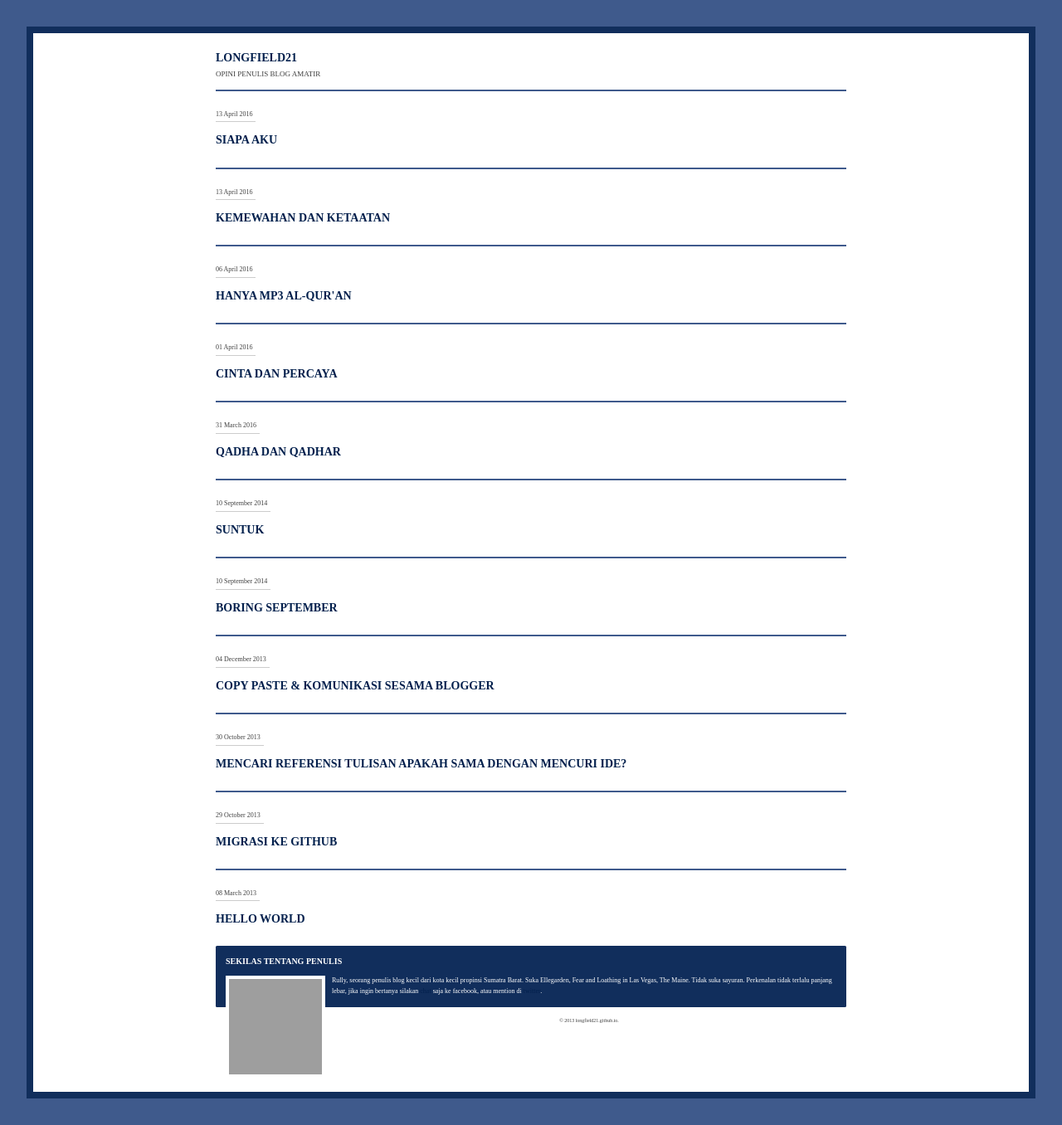
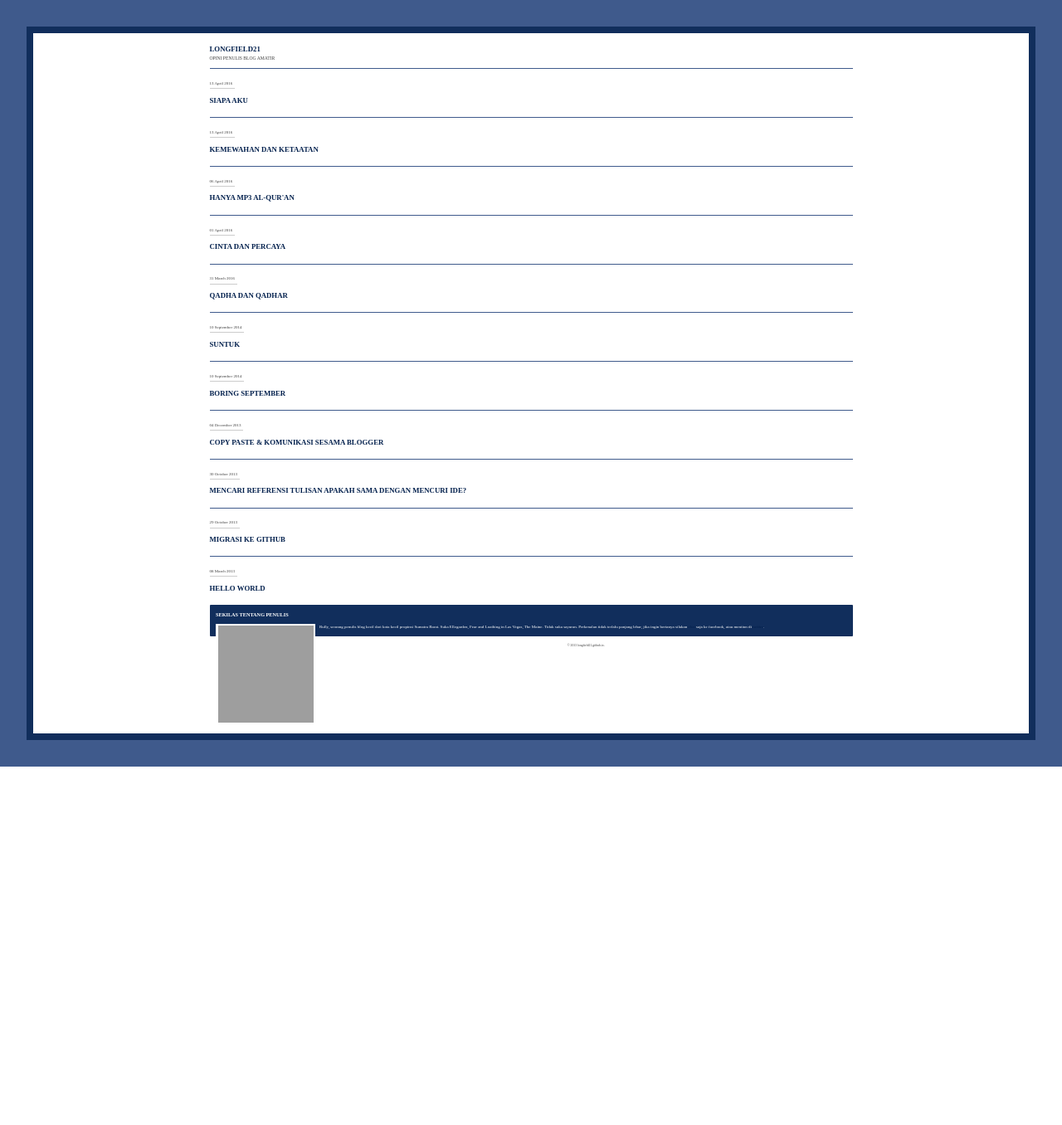
Before and after one commit to longfield21/longfield21.github.com, a Jekyll site: the page built from index.html, in a window 1280 px wide. Shown: the whole page at 83% size. Built offline with Jekyll 4.4.1, drawn with Linux system fonts in a browser that asks for light colours; some web fonts are replaced; Markdown is read by kramdown in place of the engine named in the settings; the list of posts is cut into pages by our own code; after the commit the page ends 924 px from its top, so only the background shows below that; grey boxes are pictures that could not be loaded.

Commit message:
Update index.css

```diff
--- a/assets/css/index.css
+++ b/assets/css/index.css
@@ -127,7 +127,7 @@ span#pagination{cursor:not-allowed;}
 .island{padding:1em;word-wrap:break-word;border-radius:.2em;}
 @media only screen and (min-width:44em){.island{padding:1.5em;}
 }
-body {font-size:50%;}
+body {font-size:5px;}
 .island p:last-of-type{margin-bottom:0;}
 .media{display:block;}
 .media_img{float:left;margin-right:1em;}
```
